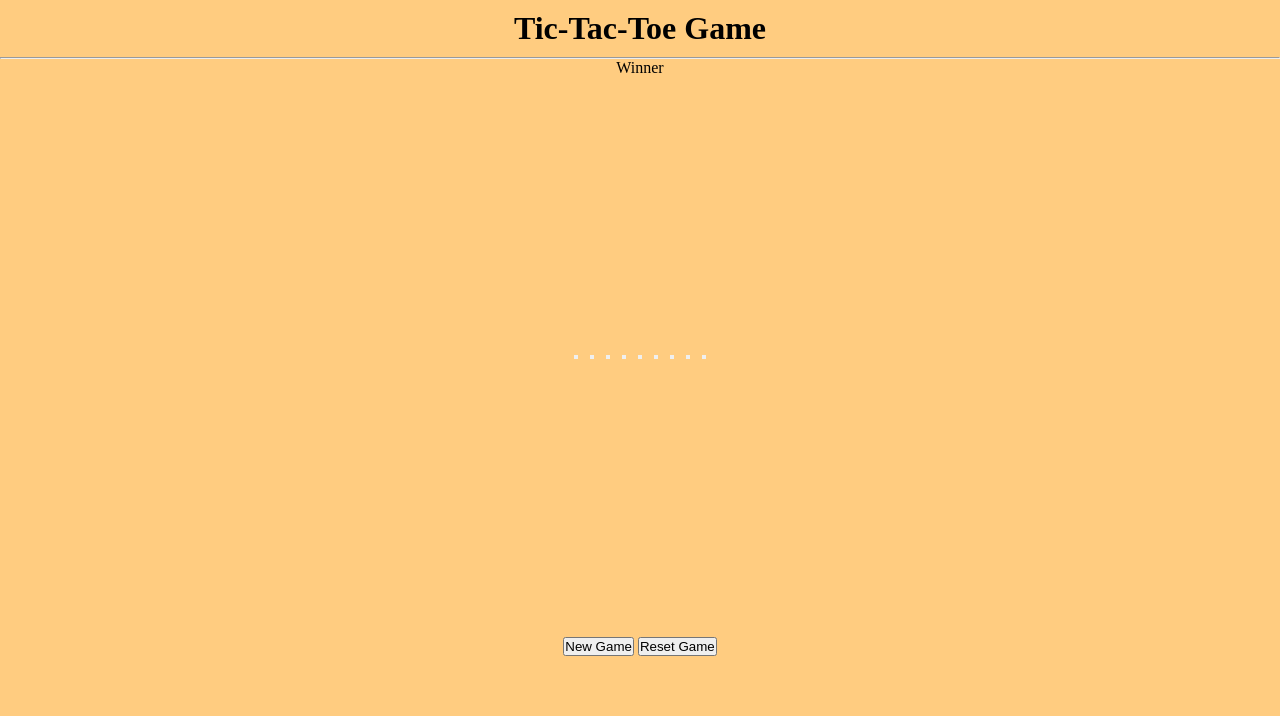
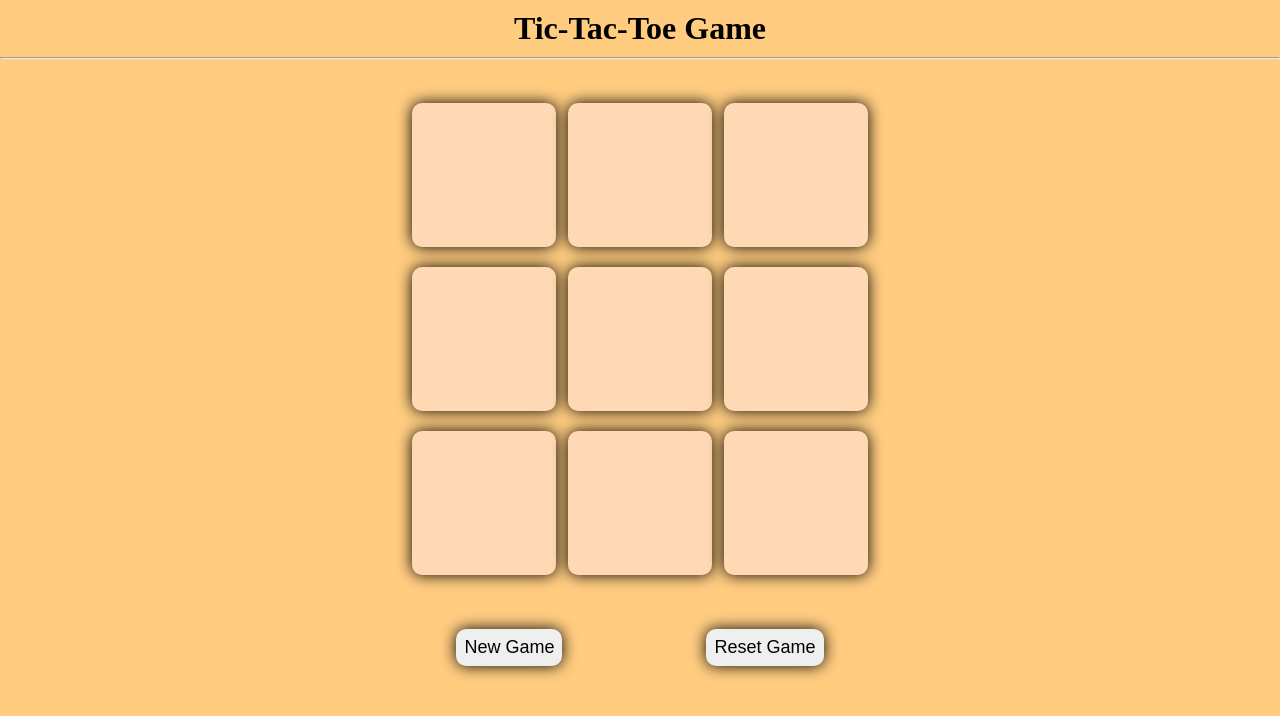
Before and after one commit to faiyankhan/Tic-Tac-Tao-Game, a plain HTML site: page index.html in a window 1280 px wide. Drawn offline with Linux system fonts and the light colour scheme.

Commit message:
Styling for Reset and New Game Button Added

```diff
--- a/style.css
+++ b/style.css
@@ -29,3 +29,42 @@ body{
     align-items: center;
     gap: 1.5vmin;
 }
+
+.box{
+    height: 18vmin;
+    width: 18vmin;
+    border-radius: 10px;
+    border: none;
+    box-shadow: 0 0 15px black;
+    font-size: 50px;
+    color:#e67300;
+    background-color: #ffd9b3;
+}
+
+#reset-button{
+    padding: 8px;
+    margin: 10px 70px;
+    border-radius: 10px;
+    border: none;
+    font-size: 18px;
+    box-shadow: 0 0 15px black;
+}
+
+#newGame-button{
+    padding: 8px;
+    margin: 10px 70px;
+    border-radius: 10px;
+    border: none;
+    font-size: 18px;
+    box-shadow: 0 0 15px black;
+}
+
+#msg{
+    color:black;
+    font-size: 30px;
+    margin-top: 10px;
+}
+
+.hide{
+    display: none;
+}
```
